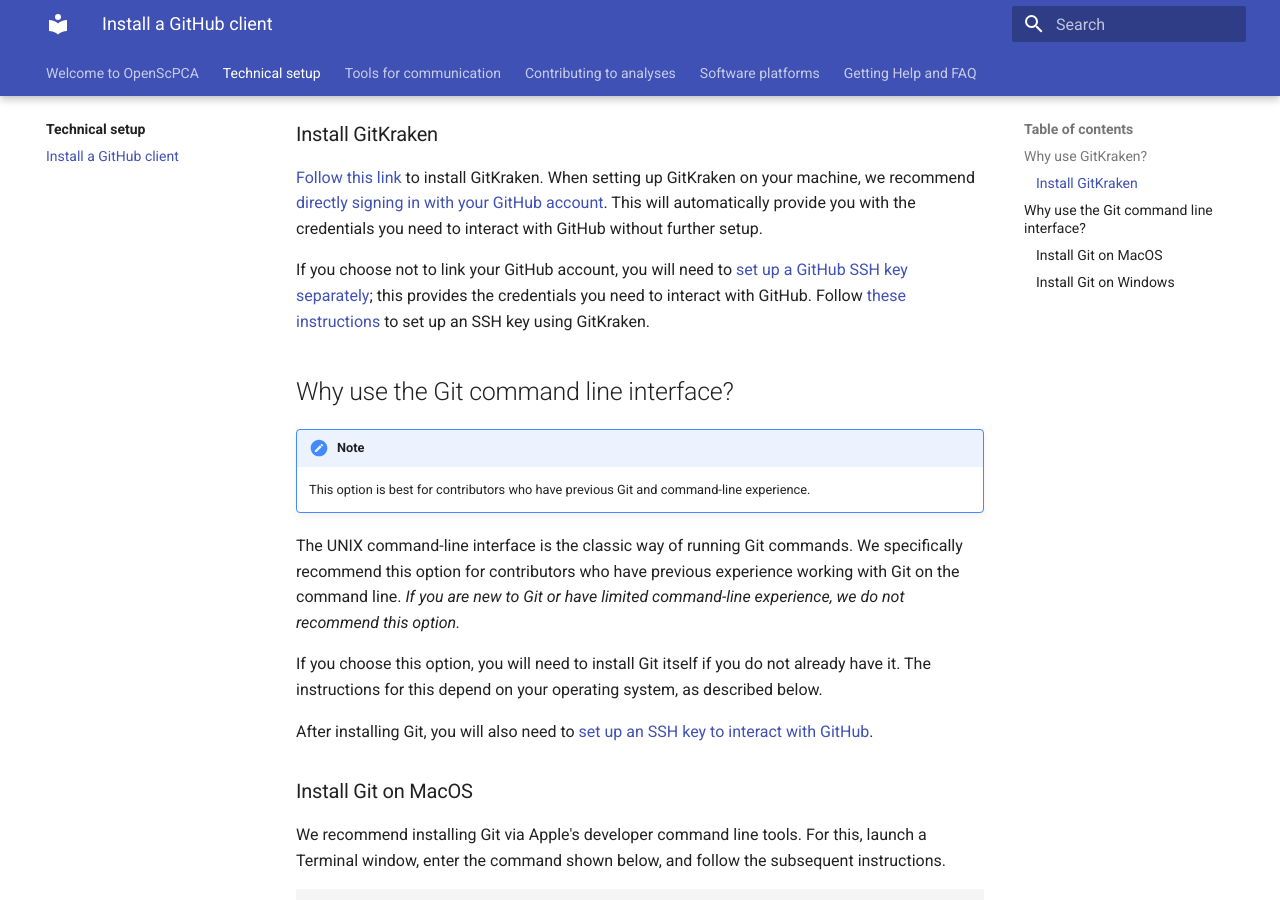
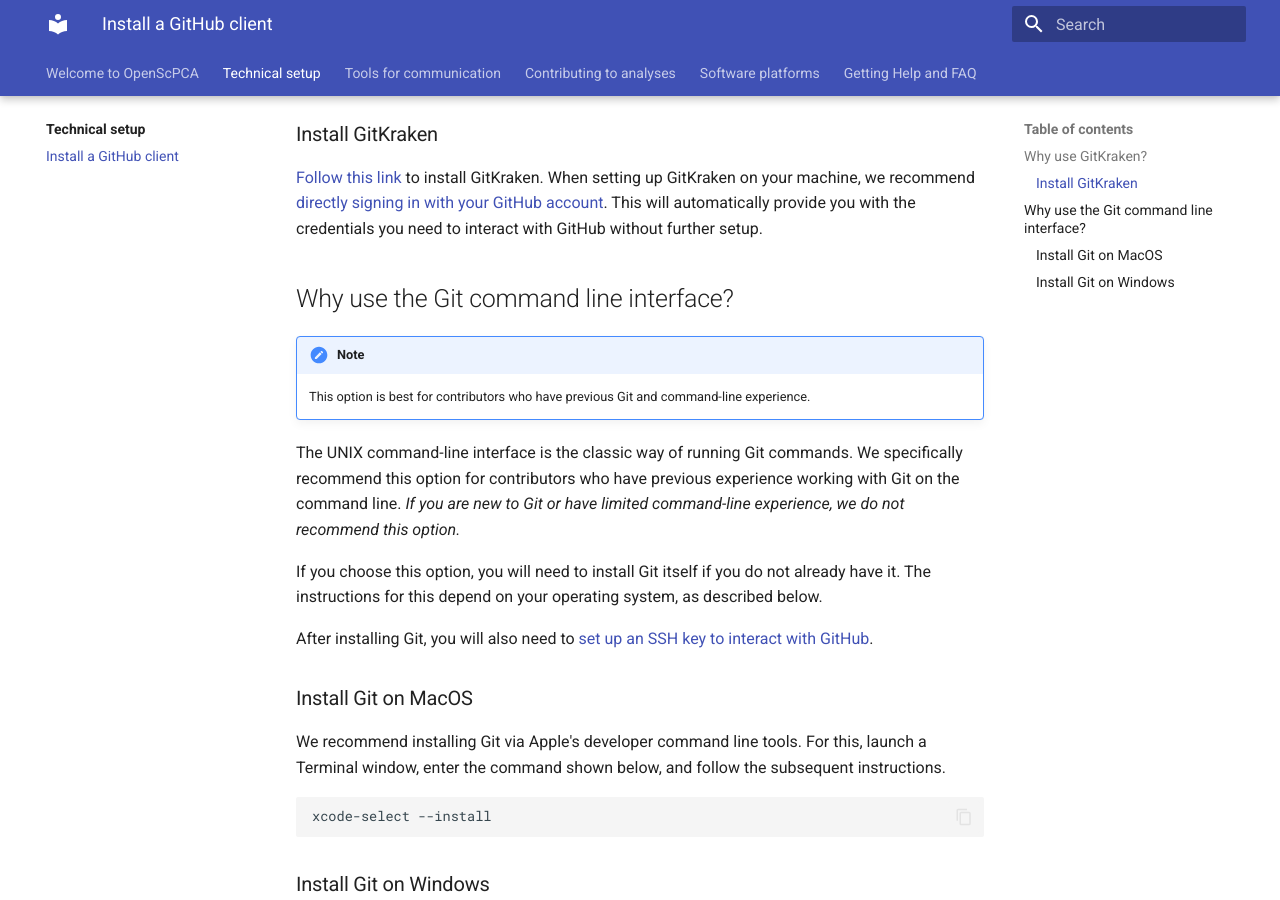
Before and after one commit to AlexsLemonade/OpenScPCA-analysis, an MkDocs documentation site: the page built from docs/technical-setup/install-a-github-client.md, in a window 1280 px wide and 900 px high, scrolled down 586 px. Built offline with MkDocs 1.6.1 and Material for MkDocs 9.7.7, drawn with Linux system fonts in a browser that asks for light colours.

Commit message:
no more extra ssh

```diff
--- a/docs/technical-setup/install-a-github-client.md
+++ b/docs/technical-setup/install-a-github-client.md
@@ -20,8 +20,6 @@
 When setting up GitKraken on your machine, we recommend [directly signing in with your GitHub account](https://help.gitkraken.com/gitkraken-client/github-gitkraken-client/#sign-in-with-github).
 This will automatically provide you with the credentials you need to interact with GitHub without further setup.
 
-If you choose not to link your GitHub account, you will need to [set up a GitHub SSH key separately](https://www.gitkraken.com/learn/git/tutorials/how-git-ssh-works); this provides the credentials you need to interact with GitHub.
-Follow [these instructions](https://www.gitkraken.com/learn/git/problems/github-add-ssh-key) to set up an SSH key using GitKraken.
 
 ## Why use the Git command line interface?
 
```
